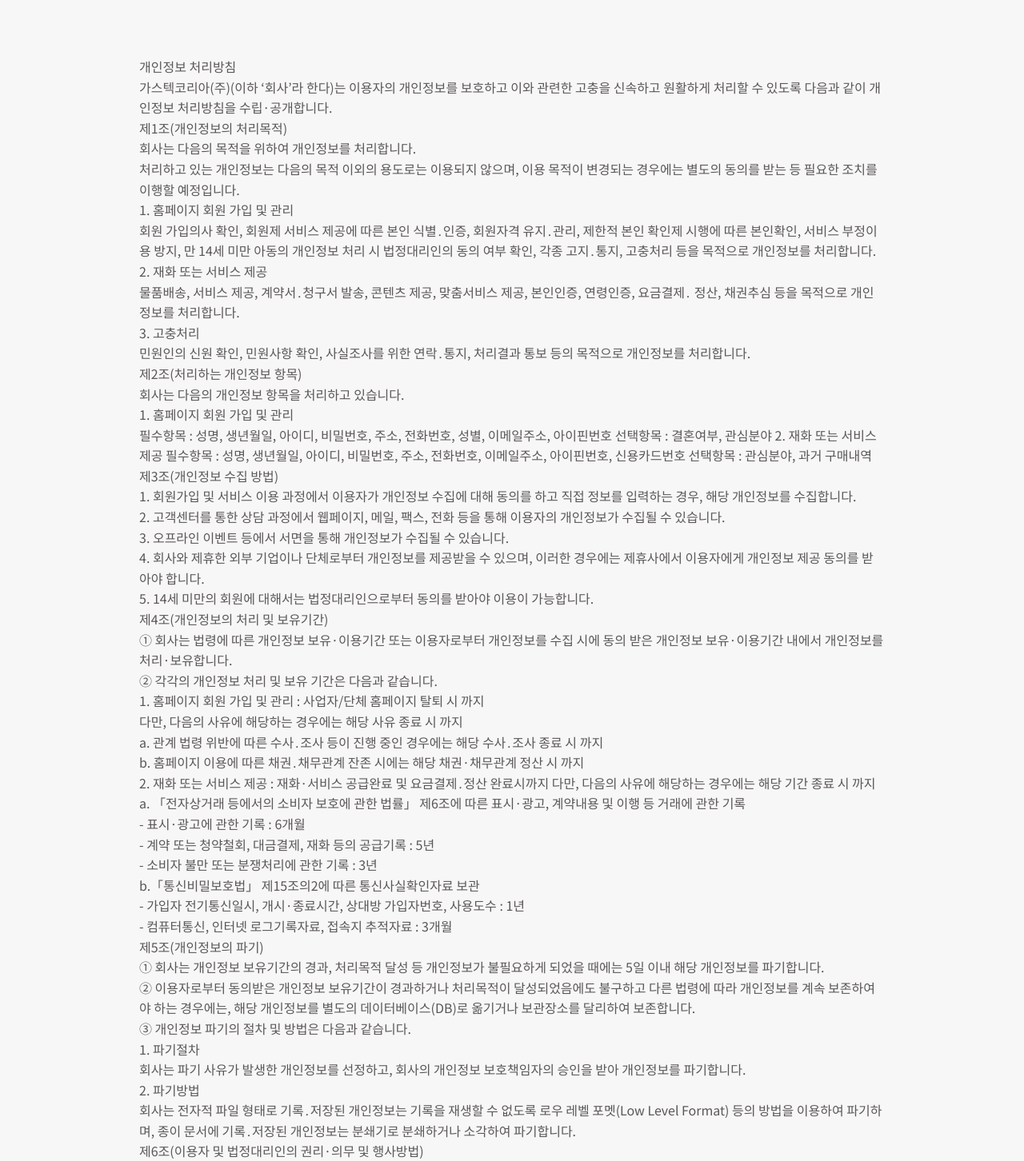
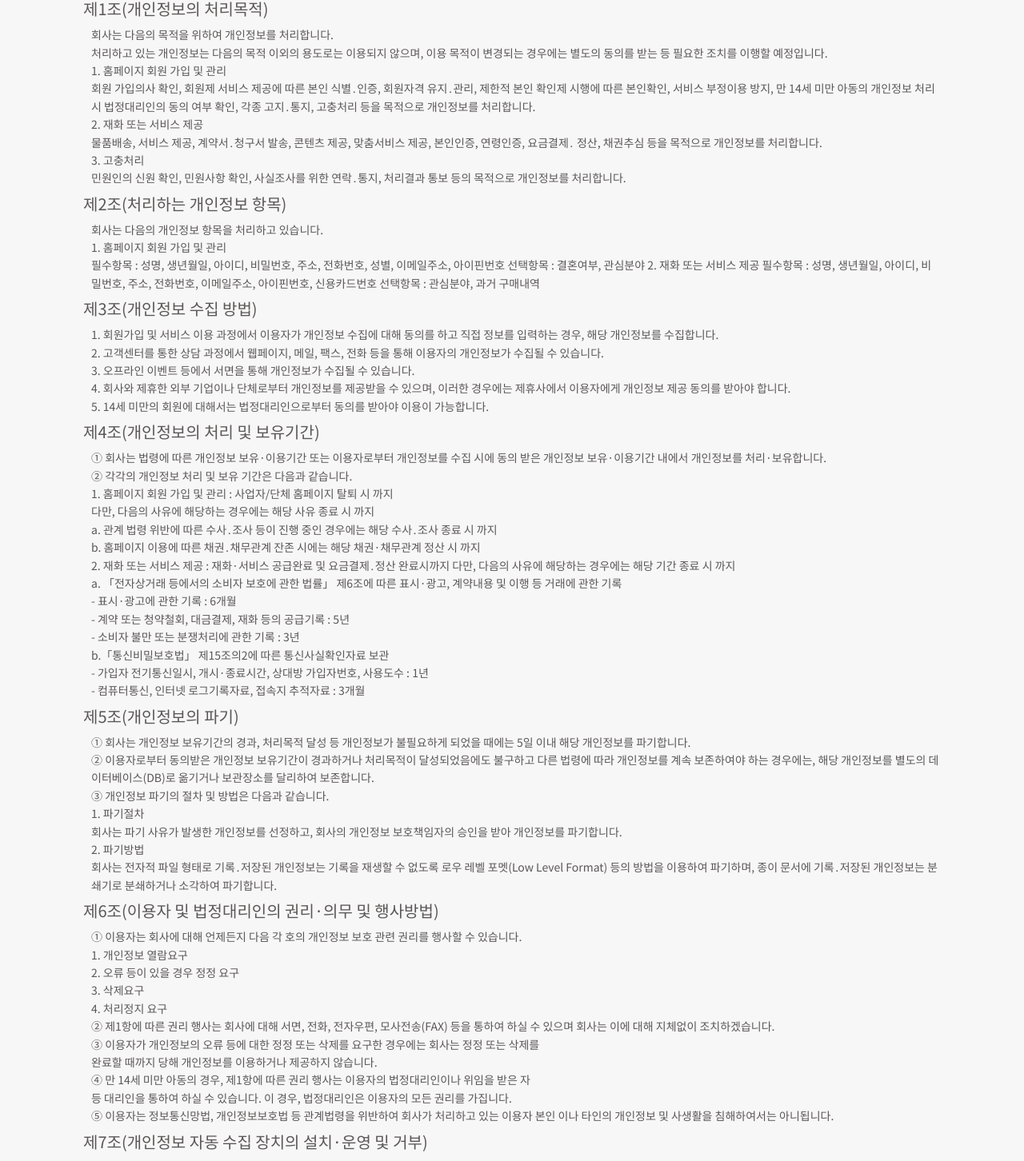
Before and after one commit to Oizys18/gasro, a React (Create React App) app in the folder client/: page /privacy in a window 1280 px wide. Shown: the part 229-1681 px from the top of the page at 80% size. Built offline with nearby package versions, Linux system fonts and the light colour scheme.

Commit message:
Mod privacy

```diff
--- a/client/src/assets/styles/GlobalStyles.ts
+++ b/client/src/assets/styles/GlobalStyles.ts
@@ -796,12 +796,31 @@
 }
 
 .privacy-container{
- margin:150px 0;
+ margin:50px 0;
 }
 .privacy-text{
-  padding:150px;
+  padding:80px;
+  p{
+
+  }
+  .p-line{
+    font-size:var(--small-font-size);
+    margin: 0 0 0 10px;
+  }
+  .p-head{
+    font-size:var(--h2-font-size);
+    color:var(--text-color);
+    font-weight:var(--font-bold);
+    border-bottom:2px solid black;
+    margin:0 0 15px 0;
+    padding:0 0 5px 0;
+  }
+  .p-subhead{
+    font-size:var(--h3-font-size);
+    margin:5px 0;
+  }
+
 }
-
 
 /* support */
 .sp-container{
--- a/client/src/containers/Privacy.tsx
+++ b/client/src/containers/Privacy.tsx
@@ -5,14 +5,13 @@
     <>
       <section className="basic-container privacy-container" id="privacy">
         <div className="privacy-text">
-          <p className="p-line">개인정보 처리방침</p>
-          <p className="p-line"></p>
+          <p className="p-head">개인정보 처리방침</p>
           <p className="p-line">
             가스텍코리아(주)(이하 ‘회사’라 한다)는 이용자의 개인정보를 보호하고
             이와 관련한 고충을 신속하고 원활하게 처리할 수 있도록 다음과 같이
             개인정보 처리방침을 수립·공개합니다.
           </p>
-          <p className="p-line">제1조(개인정보의 처리목적)</p>
+          <p className="p-subhead">제1조(개인정보의 처리목적)</p>
           <p className="p-line">
             회사는 다음의 목적을 위하여 개인정보를 처리합니다.
           </p>
@@ -40,17 +39,19 @@
             민원인의 신원 확인, 민원사항 확인, 사실조사를 위한 연락․통지,
             처리결과 통보 등의 목적으로 개인정보를 처리합니다.
           </p>
-          <p className="p-line">제2조(처리하는 개인정보 항목)</p>
+          <p className="p-subhead">제2조(처리하는 개인정보 항목)</p>
           <p className="p-line">
             회사는 다음의 개인정보 항목을 처리하고 있습니다.
           </p>
           <p className="p-line">1. 홈페이지 회원 가입 및 관리</p>
-          필수항목 : 성명, 생년월일, 아이디, 비밀번호, 주소, 전화번호, 성별,
-          이메일주소, 아이핀번호 선택항목 : 결혼여부, 관심분야 2. 재화 또는
-          서비스 제공 필수항목 : 성명, 생년월일, 아이디, 비밀번호, 주소,
-          전화번호, 이메일주소, 아이핀번호, 신용카드번호 선택항목 : 관심분야,
-          과거 구매내역
-          <p className="p-line">제3조(개인정보 수집 방법)</p>
+          <p className="p-line">
+            필수항목 : 성명, 생년월일, 아이디, 비밀번호, 주소, 전화번호, 성별,
+            이메일주소, 아이핀번호 선택항목 : 결혼여부, 관심분야 2. 재화 또는
+            서비스 제공 필수항목 : 성명, 생년월일, 아이디, 비밀번호, 주소,
+            전화번호, 이메일주소, 아이핀번호, 신용카드번호 선택항목 : 관심분야,
+            과거 구매내역
+          </p>
+          <p className="p-subhead">제3조(개인정보 수집 방법)</p>
           <p className="p-line">
             1. 회원가입 및 서비스 이용 과정에서 이용자가 개인정보 수집에 대해
             동의를 하고 직접 정보를 입력하는 경우, 해당 개인정보를 수집합니다.
@@ -71,7 +72,7 @@
             5. 14세 미만의 회원에 대해서는 법정대리인으로부터 동의를 받아야
             이용이 가능합니다.
           </p>
-          <p className="p-line">제4조(개인정보의 처리 및 보유기간)</p>
+          <p className="p-subhead">제4조(개인정보의 처리 및 보유기간)</p>
           <p className="p-line">
             ① 회사는 법령에 따른 개인정보 보유·이용기간 또는 이용자로부터
             개인정보를 수집 시에 동의 받은 개인정보 보유·이용기간 내에서
@@ -120,7 +121,7 @@
           <p className="p-line">
             - 컴퓨터통신, 인터넷 로그기록자료, 접속지 추적자료 : 3개월
           </p>
-          <p className="p-line">제5조(개인정보의 파기)</p>
+          <p className="p-subhead">제5조(개인정보의 파기)</p>
           <p className="p-line">
             ① 회사는 개인정보 보유기간의 경과, 처리목적 달성 등 개인정보가
             불필요하게 되었을 때에는 5일 이내 해당 개인정보를 파기합니다.
@@ -146,7 +147,7 @@
             파기하며, 종이 문서에 기록․저장된 개인정보는 분쇄기로 분쇄하거나
             소각하여 파기합니다.
           </p>
-          <p className="p-line">
+          <p className="p-subhead">
             제6조(이용자 및 법정대리인의 권리·의무 및 행사방법)
           </p>
           <p className="p-line">
@@ -182,7 +183,7 @@
             회사가 처리하고 있는 이용자 본인 이나 타인의 개인정보 및 사생활을
             침해하여서는 아니됩니다.
           </p>
-          <p className="p-line">
+          <p className="p-subhead">
             제7조(개인정보 자동 수집 장치의 설치·운영 및 거부)
           </p>
           <p className="p-line">
@@ -206,7 +207,7 @@
             (설정방법, IE 기준)웹 브라우저 상단의 도구 - 인터넷 옵션 - 개인정보
             - 사이트 차단
           </p>
-          <p className="p-line">제8조(개인정보의 안전성 확보조치)</p>
+          <p className="p-subhead">제8조(개인정보의 안전성 확보조치)</p>
           <p className="p-line">
             회사는 개인정보의 안전성 확보를 위해 다음과 같은 조치를 취하고
             있습니다.
@@ -221,7 +222,7 @@
           <p className="p-line">
             3. 물리적 조치 : 전산실, 자료보관실 등의 접근통제
           </p>
-          <p className="p-line">제9조(개인정보 보호책임자)</p>
+          <p className="p-subhead">제9조(개인정보 보호책임자)</p>
           <p className="p-line">
             ① 회사는 개인정보 처리에 관한 업무를 총괄해서 책임지고, 개인정보
             처리와 관련한 이용자의 불만처리 및 피해구제 등을 위하여 아래와 같이
```
